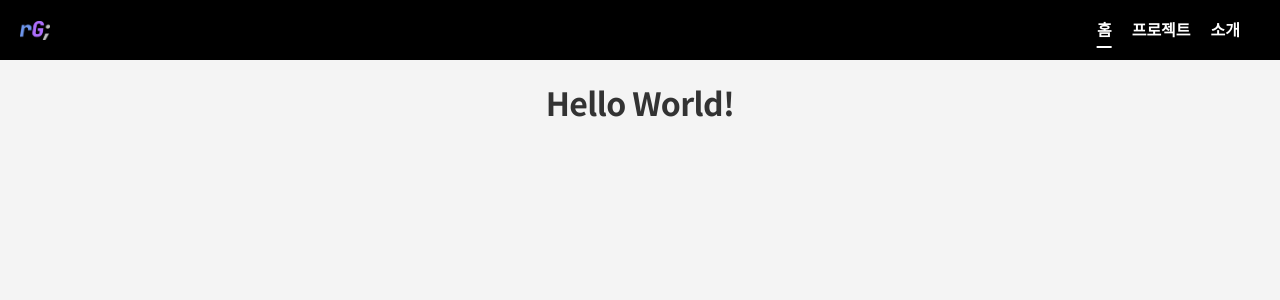
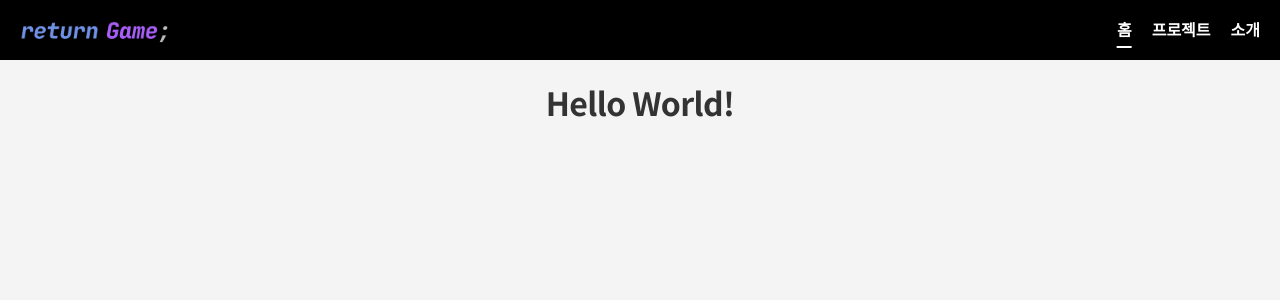
Before and after one commit to nasu0604/ReturnGameSite, a React (Create React App) app in the folder returngame/: page / in a window 1280 px wide. Shown: the top 300 px of the page. Built offline with nearby package versions, Linux system fonts and the light colour scheme.

Commit message:
Minor Design Fix

```diff
--- a/returngame/src/App.css
+++ b/returngame/src/App.css
@@ -14,7 +14,7 @@ body {
 }
 
 .logo{
-  width: 30px;
+  width: 150px;
   height: 30px;
   object-fit: contain;
   vertical-align: middle;
@@ -32,7 +32,7 @@ body {
   padding-top: 15px;
   padding-bottom: 15px;
   padding-left: 20px;
-  padding-right:40px;
+  padding-right:20px;
   font-weight: 600;
   font-size: 16px;
   position: fixed;
--- a/returngame/src/App.js
+++ b/returngame/src/App.js
@@ -394,7 +394,7 @@ function Navbar() {
   return (
     <nav className="navbar">
       <div className="navbar-title">
-        <img src="/logo.png" alt="logo" className="logo" />
+        <img src="/logo_long.png" alt="logo" className="logo" />
       </div>
       <div className="navbar-links">
         <Link
```
Also changed, not shown: returngame/public/logo_long.png (added).
